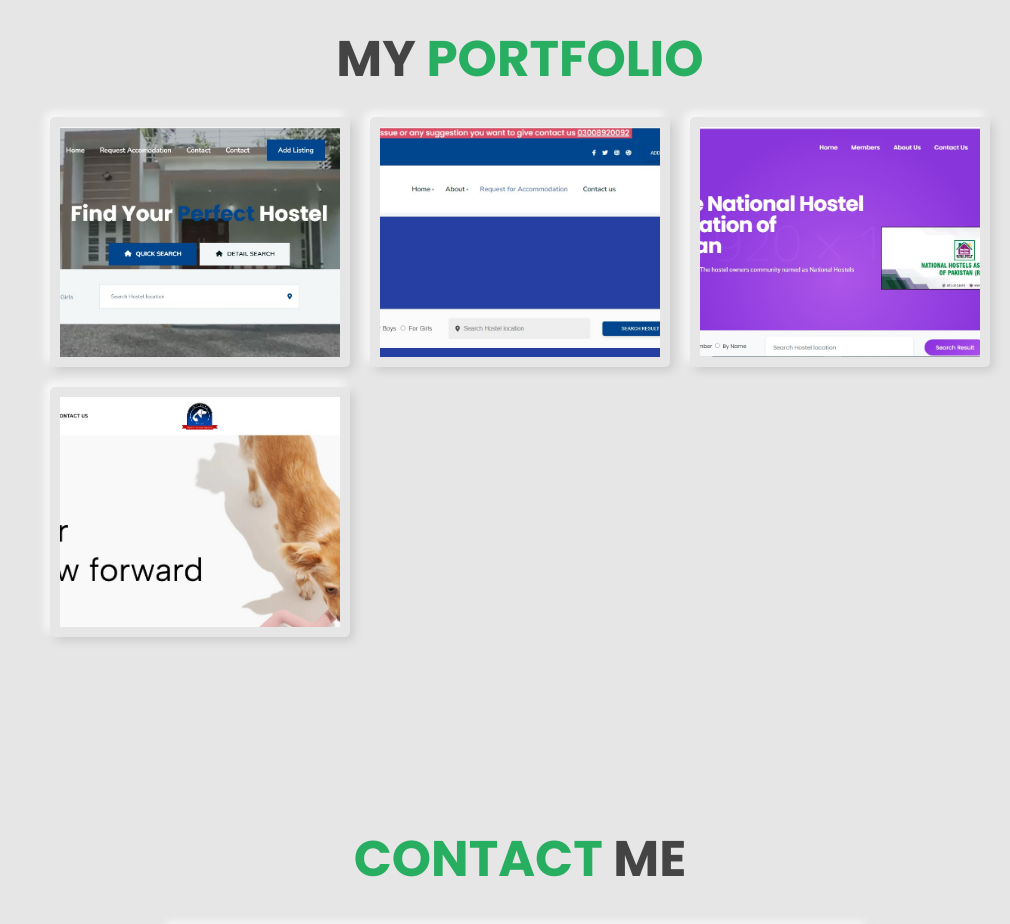
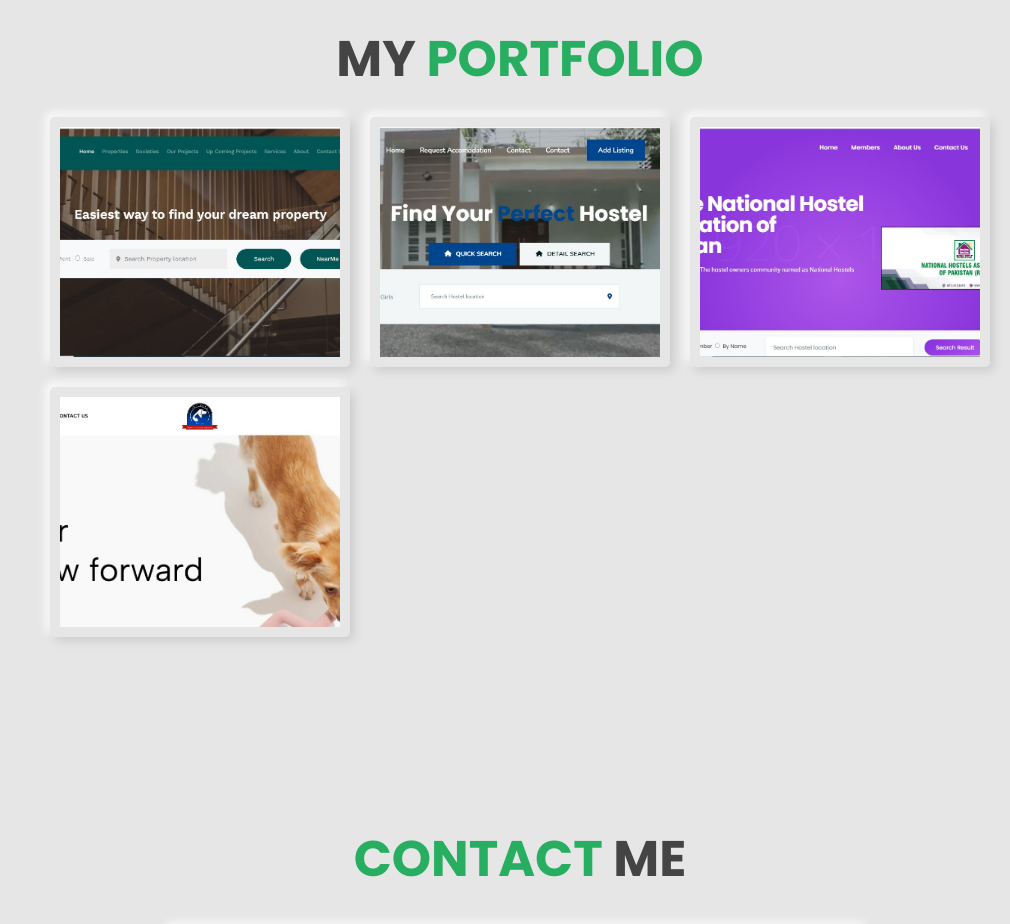
Before and after one commit to zubairahmad445/my_portfolio.github.io, a plain HTML site: page index.html in a window 1280 px wide. Shown: the part 2600-3524 px from the top of the page, without its empty margins (270-1280 px from the left). Drawn offline with nearby package versions, Linux system fonts and the light colour scheme.

Commit message:
Update index.html

```diff
--- a/index.html
+++ b/index.html
@@ -203,7 +203,7 @@
         <div class="box-container">
 
             <div class="box">
-                <img src="image/hostel.jpg" alt="">
+                <img src="image/Capture.jpg" alt="">
                 <div class="content">
                     <a href="https://wellwisherpakland.com/" target="_blank">
                         <h3>WW PakLand</h3>
@@ -212,7 +212,7 @@
             </div>
 
             <div class="box">
-                <img src="image/maupet.jpg" alt="">
+                <img src="image/hostel.jpg" alt="">
                 <div class="content">
                     <a href="https://myhostel.pk/" target="_blank">
                         <h3>My Hostel</h3>
```
